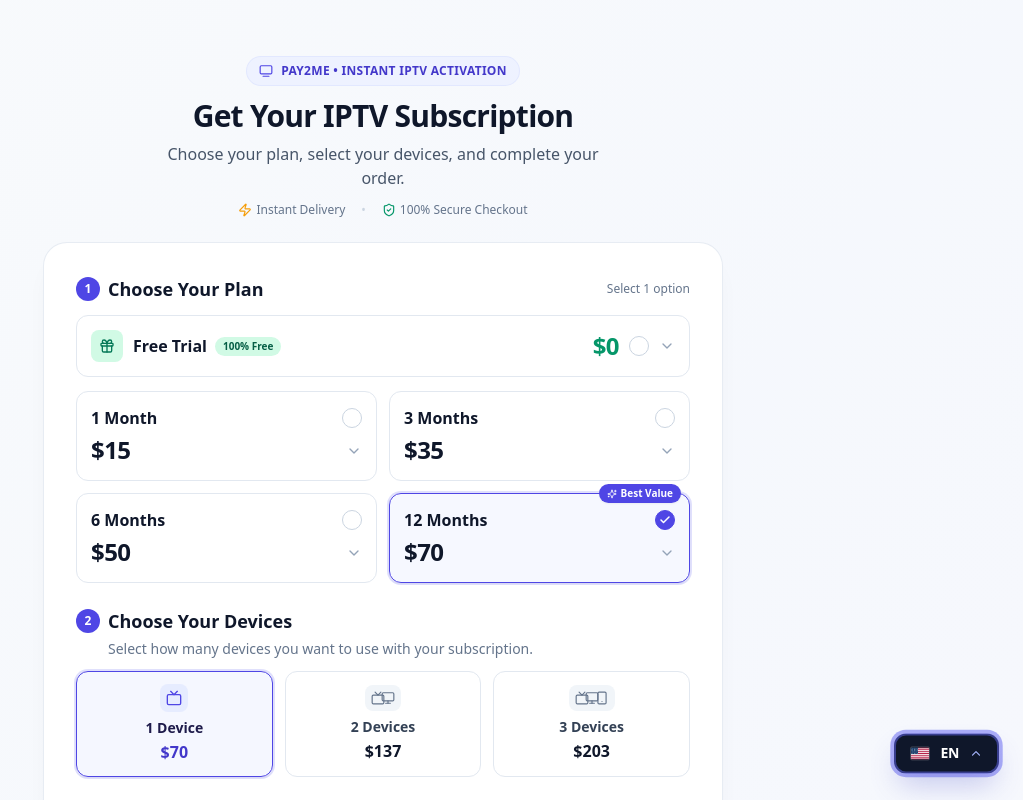
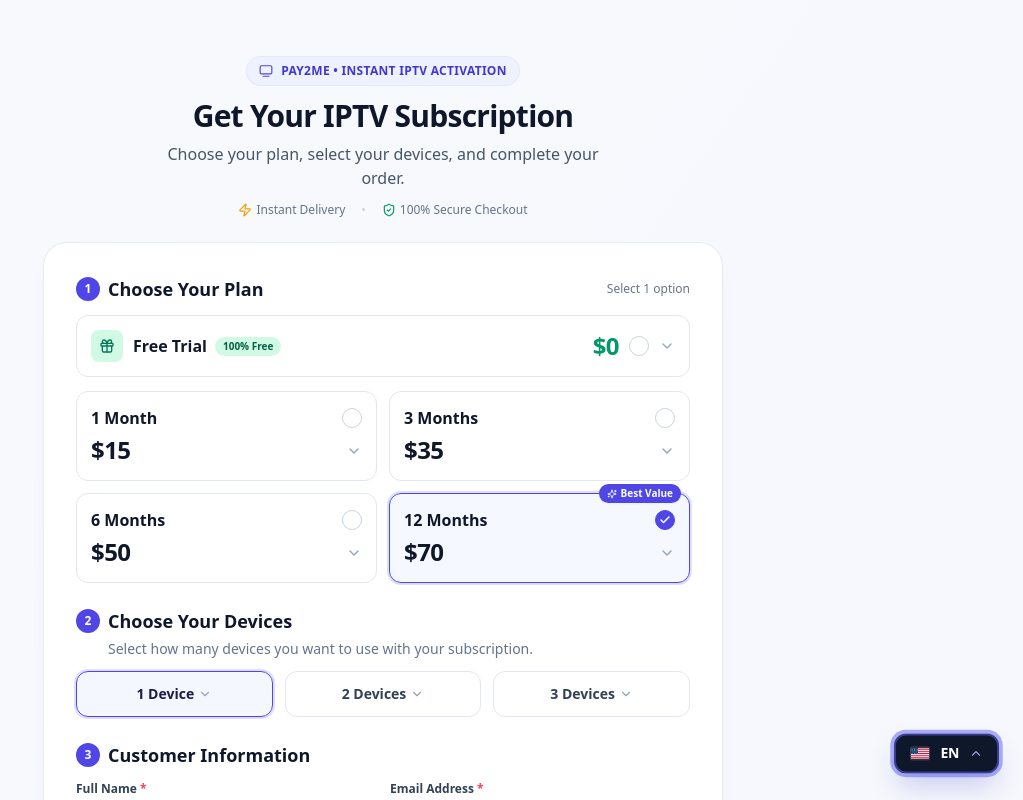
Before and after one commit to AIDATFARES/-pay2me.online, a Next.js app: page / in a window 1280 px wide. Shown: the top 800 px of the page, without its empty margins (257-1280 px from the left). Built offline with nearby package versions, Linux system fonts and the light colour scheme.

Commit message:
Make device cards compact showing only device count, revealing details on click

```diff
--- a/src/components/DeviceSelector.tsx
+++ b/src/components/DeviceSelector.tsx
@@ -1,7 +1,7 @@
-import React from 'react';
+import React, { useState } from 'react';
 import { DeviceCount, SubscriptionPlanId } from '@/types/order';
 import { DEVICE_OPTIONS, FIXED_PRICES } from '@/config/pricing';
-import { Monitor, Smartphone, Tv } from 'lucide-react';
+import { Monitor, Smartphone, Tv, ChevronDown } from 'lucide-react';
 import { cn } from '@/lib/utils';
 
 interface DeviceSelectorProps {
@@ -16,6 +16,12 @@ export const DeviceSelector: React.FC<DeviceSelectorProps> = ({
   onSelectDevices,
 }) => {
   const isFreeTrial = selectedPlan === 'free_trial';
+  const [expandedCount, setExpandedCount] = useState<DeviceCount | null>(null);
+
+  const handleCardClick = (count: DeviceCount) => {
+    onSelectDevices(count);
+    setExpandedCount((prev) => (prev === count ? null : count));
+  };
 
   const getDeviceIcon = (count: DeviceCount) => {
     switch (count) {
@@ -55,9 +61,11 @@ export const DeviceSelector: React.FC<DeviceSelectorProps> = ({
           : 'Select how many devices you want to use with your subscription.'}
       </p>
 
+      {/* Device Cards (Compact: displaying only the number of devices; reveals details when clicked) */}
       <div className="grid grid-cols-3 gap-2.5 sm:gap-3">
         {DEVICE_OPTIONS.map((option) => {
           const isSelected = selectedDevices === option.count;
+          const isExpanded = expandedCount === option.count;
           const fixedPrice = FIXED_PRICES[selectedPlan][option.count];
           const isDisabled = isFreeTrial && option.count > 1;
 
@@ -66,24 +74,40 @@ export const DeviceSelector: React.FC<DeviceSelectorProps> = ({
               type="button"
               key={option.count}
               disabled={isDisabled}
-              onClick={() => onSelectDevices(option.count)}
+              onClick={() => handleCardClick(option.count)}
               className={cn(
-                'relative flex flex-col items-center justify-center py-3 px-2 sm:px-3 rounded-xl border text-center transition-all duration-150 outline-none select-none',
+                'relative flex flex-col items-center justify-center p-2.5 sm:p-3 rounded-xl border text-center transition-all duration-200 outline-none select-none',
                 isDisabled
                   ? 'opacity-40 bg-slate-50 border-slate-200 cursor-not-allowed text-slate-400'
                   : isSelected
                   ? isFreeTrial
-                    ? 'border-emerald-600 bg-emerald-50/60 shadow-sm ring-2 ring-emerald-500/20 text-emerald-950'
-                    : 'border-indigo-600 bg-indigo-50/60 shadow-sm ring-2 ring-indigo-500/20 text-indigo-950'
+                    ? 'border-emerald-600 bg-emerald-50/60 shadow-sm ring-2 ring-emerald-500/20 text-emerald-950 cursor-pointer'
+                    : 'border-indigo-600 bg-indigo-50/60 shadow-sm ring-2 ring-indigo-500/20 text-indigo-950 cursor-pointer'
                   : 'border-slate-200 hover:border-slate-300 bg-white hover:bg-slate-50 text-slate-700 cursor-pointer'
               )}
             >
+              {/* Compact Header: Displays only the number of devices */}
+              <div className="flex items-center justify-center gap-1 w-full">
+                <span className="text-xs sm:text-sm font-bold truncate">
+                  {option.label}
+                </span>
+                {!isDisabled && (
+                  <ChevronDown
+                    className={cn(
+                      'w-3.5 h-3.5 text-slate-400 transition-transform duration-200 flex-shrink-0',
+                      isExpanded && (isFreeTrial ? 'rotate-180 text-emerald-600' : 'rotate-180 text-indigo-600')
+                    )}
+                  />
+                )}
+              </div>
+
+              {/* Revealed Content: card details appearing only after it is clicked */}
+              {isExpanded && !isDisabled && (
+                <div className="mt-2 pt-2 border-t border-slate-200/80 w-full flex flex-col items-center animate-in fade-in slide-in-from-top-1 duration-200">
                   <div
                     className={cn(
-                  'mb-1.5 p-1.5 rounded-lg transition-colors',
-                  isDisabled
-                    ? 'text-slate-400 bg-slate-100'
-                    : isSelected
+                      'mb-1 p-1 rounded-md transition-colors',
+                      isSelected
                         ? isFreeTrial
                           ? 'text-emerald-600 bg-emerald-100'
                           : 'text-indigo-600 bg-indigo-100/70'
@@ -93,25 +117,20 @@ export const DeviceSelector: React.FC<DeviceSelectorProps> = ({
                     {getDeviceIcon(option.count)}
                   </div>
 
-              <span className="text-xs sm:text-sm font-bold block mb-0.5">
-                {option.label}
-              </span>
-
-              {/* Exact Fixed Price */}
                   <span
                     className={cn(
-                  'text-sm sm:text-base font-extrabold',
-                  isDisabled
-                    ? 'text-slate-400 text-xs'
-                    : isSelected
+                      'text-sm sm:text-base font-black tracking-tight',
+                      isSelected
                         ? isFreeTrial
                           ? 'text-emerald-700'
                           : 'text-indigo-700'
                         : 'text-slate-900'
                     )}
                   >
-                {isDisabled ? 'Paid only' : `$${fixedPrice}`}
+                    ${fixedPrice}
                   </span>
+                </div>
+              )}
             </button>
           );
         })}
```
Lines whose indentation alone changed are shown as unchanged.
